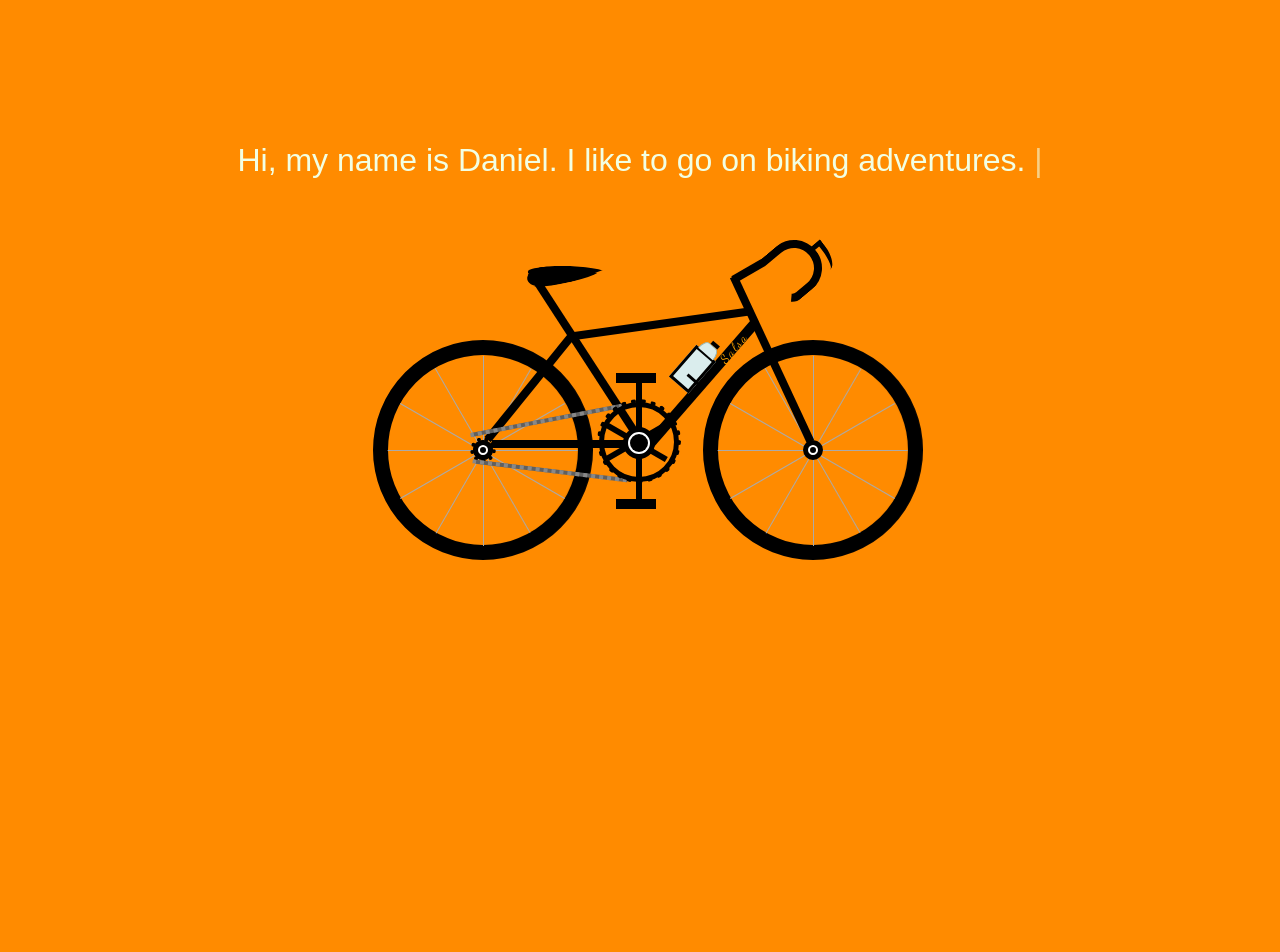
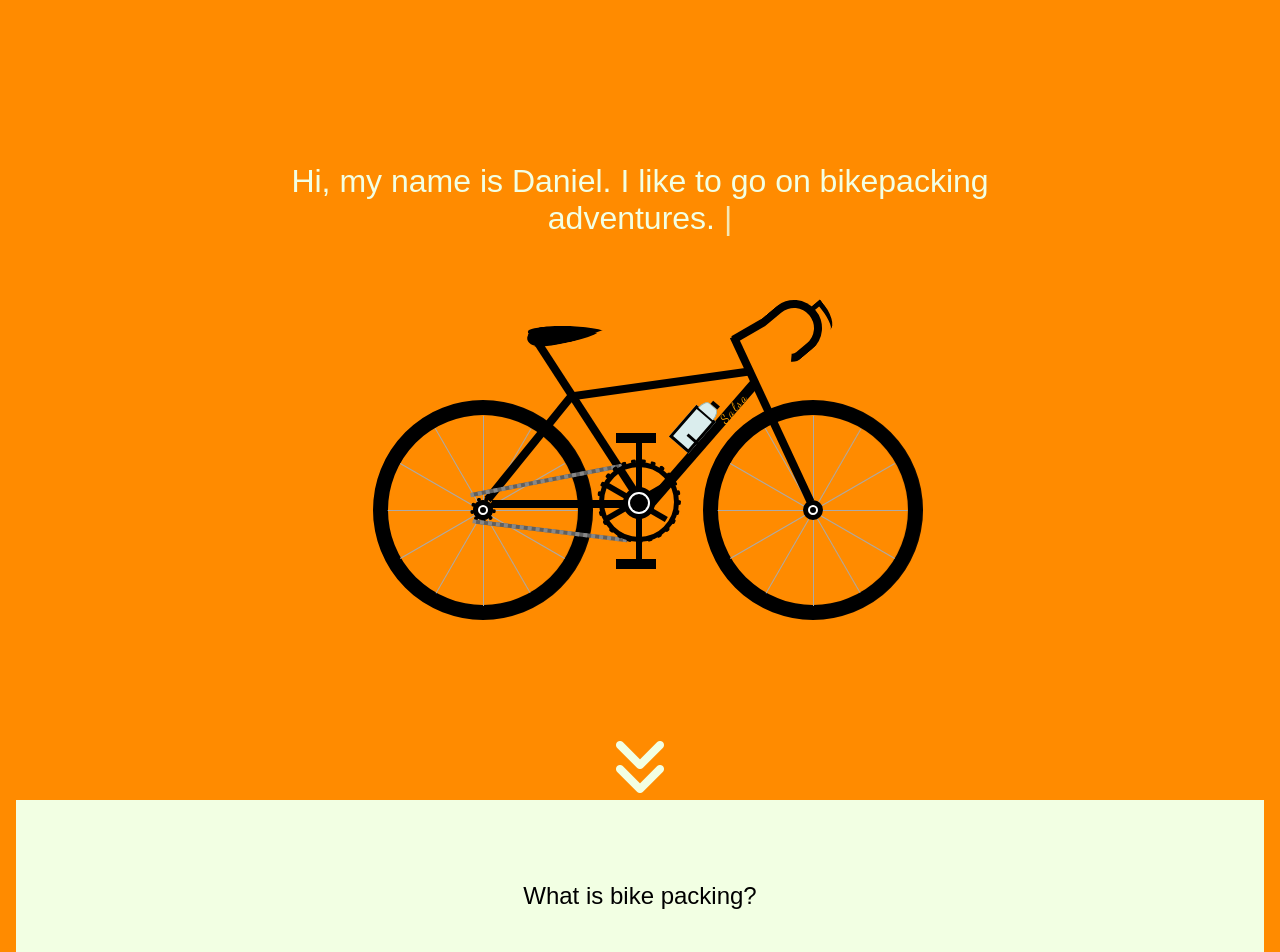
Before and after one commit to jbadan/daniel, a React (Create React App) app: page / in a window 1280 px wide. Shown: the top 952 px of the page. Before the commit the page ends 800 px from the top, so only its background shows below. Built offline with nearby package versions, Linux system fonts and the light colour scheme.

Commit message:
home layout

```diff
--- a/public/index.html
+++ b/public/index.html
@@ -12,6 +12,7 @@
     <link rel="shortcut icon" href="%PUBLIC_URL%/favicon.ico">
     <link href="https://fonts.googleapis.com/css?family=Roboto" rel="stylesheet">
     <link href="https://fonts.googleapis.com/css?family=Dancing+Script" rel="stylesheet">
+    <script src="https://use.fontawesome.com/09bdee72b4.js"></script>
 
     <!--
       Notice the use of %PUBLIC_URL% in the tags above.
--- /dev/null
+++ b/src/About.js
@@ -0,0 +1,14 @@
+import React, { Component } from 'react';
+
+
+class About extends Component {
+  render() {
+    return (
+      <div className="questionCard">
+        What is bike packing?
+      </div>
+    );
+  }
+}
+
+export default About;
--- a/src/App.css
+++ b/src/App.css
@@ -16,14 +16,21 @@ body {
 
 .intro{
   background: #FF8B00;
-  height: 40vh;
+  height: 50vh;
   color: #F2FFE3;
   font-size: 4vh;
 }
 
-.bike{
+.bikeRow{
   background: #FF8B00;
-  height: 40vh;
-  color: #F2FFE3;
-  font-size: 4vh;
+  height: 50vh;
 }
+.questionCard{
+  background: #F2FFE3;
+  height: 20vh;
+  width: 100%;
+  font-size: 3vh;
+  text-align: center;
+  vertical-align: middle;
+  line-height: 8;
+}
--- a/src/Bike.css
+++ b/src/Bike.css
@@ -1,14 +1,6 @@
-.banner {
-	position: fixed;
-	width: 100%;
-	background: #000;
-	top: 0;
-	color: #FFF;
-	font-family: sans-serif;
-	text-align: center;
-	padding: 10px;
-	font-weight: lighter;
-	font-size: 13px;
+.fa-angle-double-down{
+	color: #F2FFE3;
+	margin-top: 40%;
 }
 
 .cycle-outer{
@@ -16,7 +8,7 @@
 	height: 260px;
 	position: absolute;
 	top: 50%;
-	margin-top: -160px;
+	margin-top: -100px;
 	left: 50%;
 	margin-left: -267px;
 }
--- a/src/Bike.js
+++ b/src/Bike.js
@@ -6,7 +6,7 @@ import { Row, Col } from 'react-flexbox-grid';
 class Bike extends Component {
   render() {
     return (
-
+      <div>
         <div className="cycle-outer">
   			<div className="cycle-wrapper">
   				<div className="cycle-body">
@@ -70,6 +70,8 @@ class Bike extends Component {
   				</div>
   			</div>
   		</div>
+      <i className="fa fa-angle-double-down fa-4x" aria-hidden="true"></i>
+      </div>
     );
   }
 }
--- a/src/Home.js
+++ b/src/Home.js
@@ -1,22 +1,36 @@
 import React, { Component } from 'react';
 import Bike from './Bike';
 import Intro from './Intro';
+import About from './About';
 import { Grid, Row, Col } from 'react-flexbox-grid';
 
 class Home extends Component {
   render() {
     return (
       <Grid fluid>
+
         <Intro />
+
         <Row>
           <Col xs={12}>
-            <Row center="xs" middle="xs">
+            <Row center="xs" className="bikeRow" middle="xs">
               <Col xs={8}>
             <Bike />
             </Col>
           </Row>
           </Col>
         </Row>
+        <Row>
+
+          <Col xs={12}>
+            <Row center="xs" middle="xs">
+              <Col xs={12}>
+            <About />
+            </Col>
+          </Row>
+          </Col>
+        </Row>
+
       </Grid>
     );
   }
--- a/src/Intro.js
+++ b/src/Intro.js
@@ -12,7 +12,7 @@ class Intro extends Component {
           <Row className="intro" center="xs" middle="xs">
             <Col xs={8}>
               <Typist>
-                <span> Hi, my name is Daniel. I like to go on biking adventures. </span>
+                <span> Hi, my name is Daniel. I like to go on bikepacking adventures. </span>
               </Typist>
             </Col>
           </Row>
```
